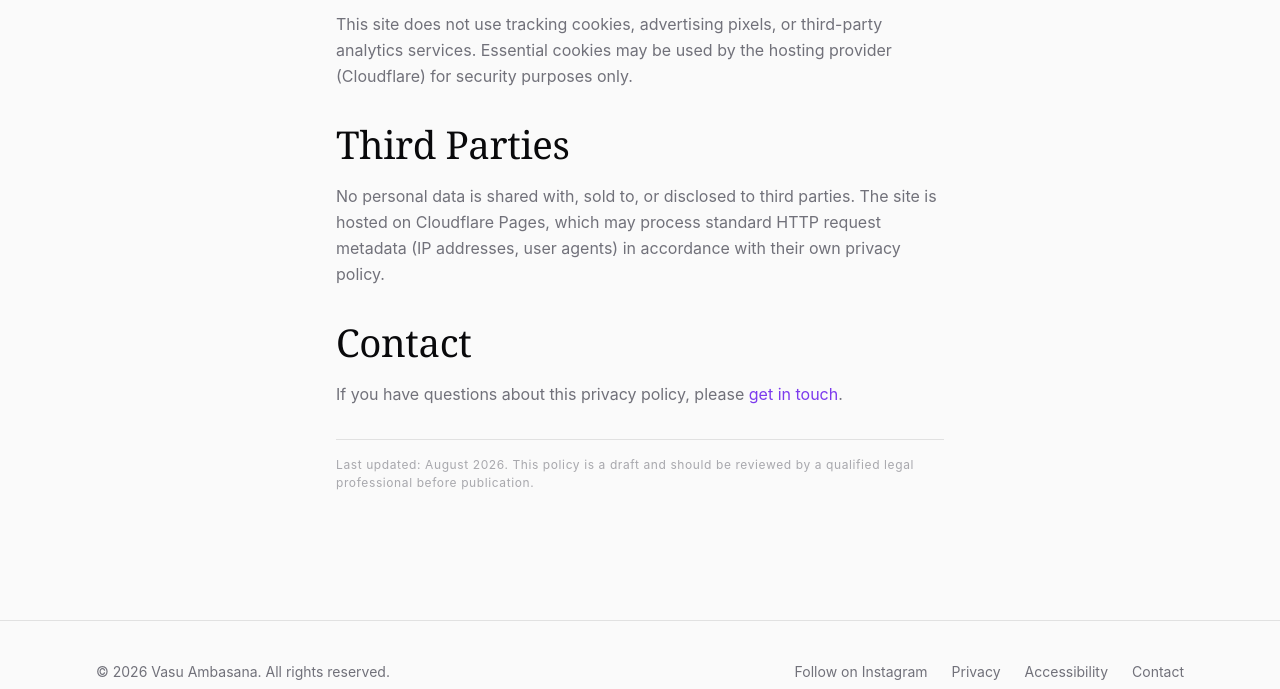
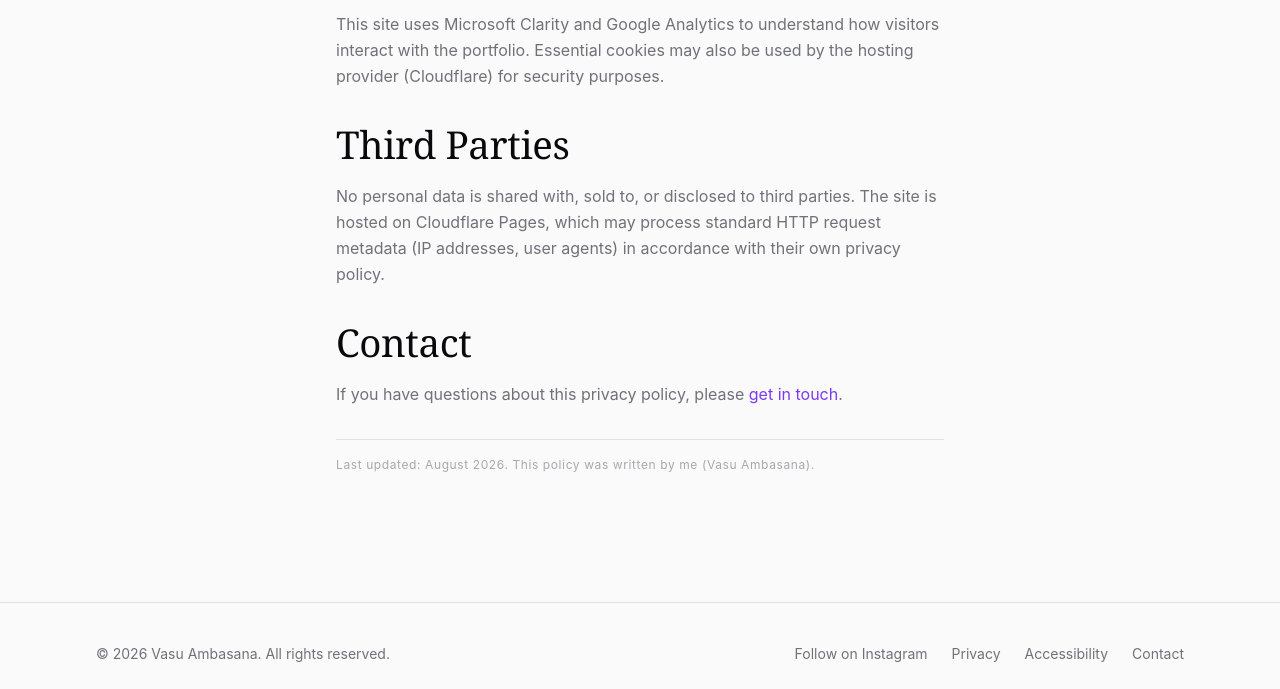
Before and after one commit to vasuambasana/photography-portfolio, an Astro site: page /privacy in a window 1280 px wide. Shown: the part 684-1373 px from the top of the page. Built offline with nearby package versions, Linux system fonts and the light colour scheme; Astro itself is replaced by a stand-in of ours; no server answers.

Commit message:
docs: update privacy policy with tracking details and author

```diff
--- a/src/pages/privacy.astro
+++ b/src/pages/privacy.astro
@@ -35,7 +35,7 @@ import BaseLayout from '../layouts/BaseLayout.astro';
         <div>
           <h2 class="font-display text-display-md text-text-primary mb-4">Cookies & Analytics</h2>
           <p>
-            This site does not use tracking cookies, advertising pixels, or third-party analytics services. Essential cookies may be used by the hosting provider (Cloudflare) for security purposes only.
+            This site uses Microsoft Clarity and Google Analytics to understand how visitors interact with the portfolio. Essential cookies may also be used by the hosting provider (Cloudflare) for security purposes.
           </p>
         </div>
 
@@ -54,7 +54,7 @@ import BaseLayout from '../layouts/BaseLayout.astro';
         </div>
 
         <p class="text-caption text-text-secondary/60 pt-4 border-t border-subtle">
-          Last updated: August 2026. This policy is a draft and should be reviewed by a qualified legal professional before publication.
+          Last updated: August 2026. This policy was written by me (Vasu Ambasana).
         </p>
       </div>
     </div>
```
